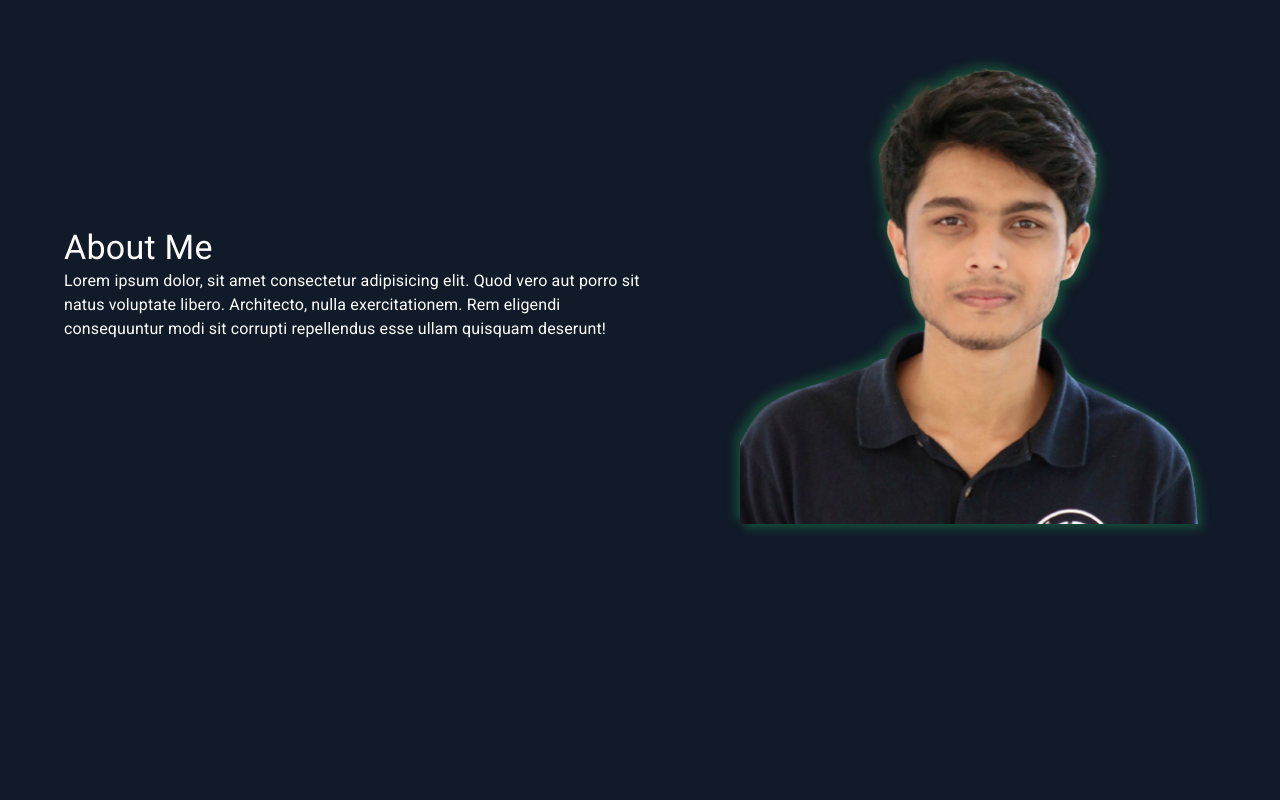
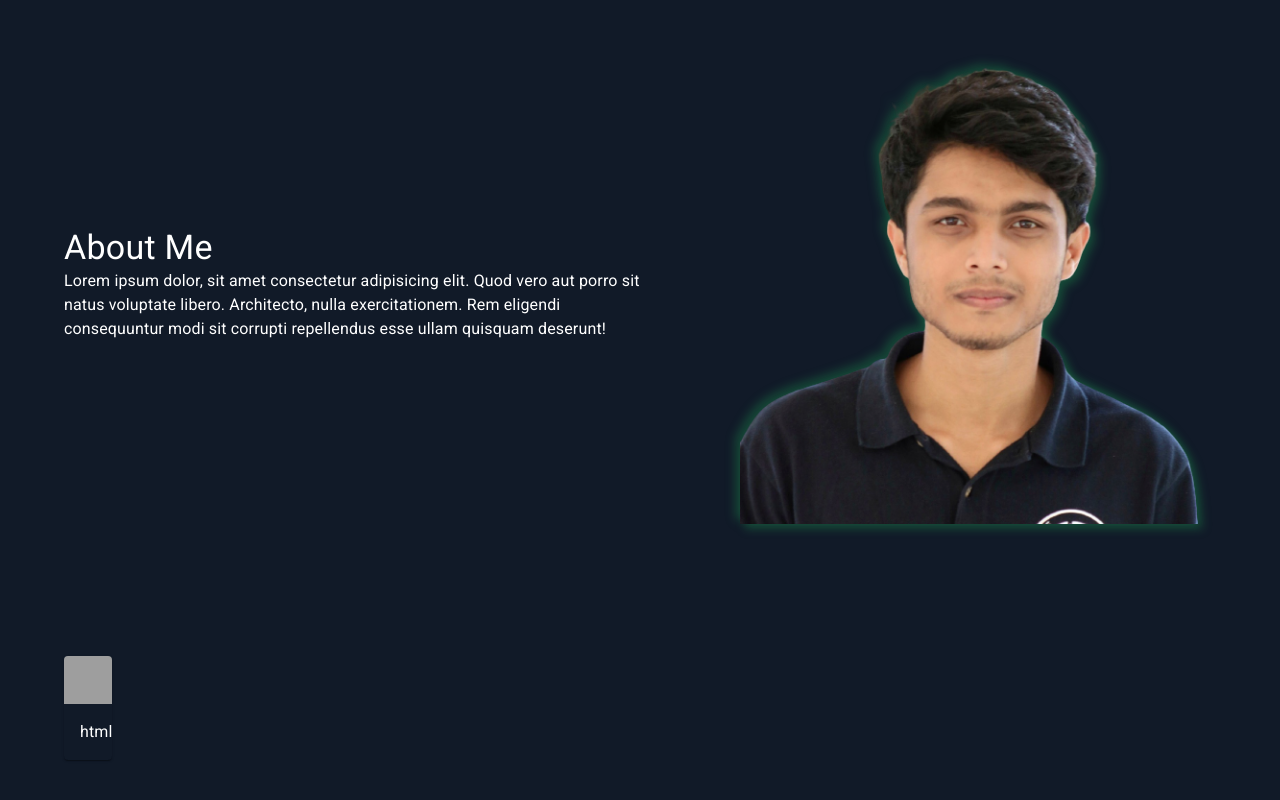
Before and after one commit to rijvimahmudd/portfolio, a React (Vite) app: page / in a window 1280 px wide. Shown: the part 878-1678 px from the top of the page. Before the commit the page ends 1534 px from the top, so only its background shows below. Built offline with nearby package versions, Linux system fonts and the light colour scheme; grey boxes are pictures that could not be loaded.

Commit message:
work on skills

```diff
--- a/src/App.jsx
+++ b/src/App.jsx
@@ -4,6 +4,7 @@ import './App.css';
 import Hero from './components/hero';
 import About from './components/about';
 import useDocumentTitle from './hooks/useDocumentTitle';
+import Skill from './components/skills';
 
 function App() {
 	//TODO - have to work on make title dynamic from profession
@@ -21,6 +22,7 @@ function App() {
 				>
 					<Hero></Hero>
 					<About></About>
+					<Skill></Skill>
 				</Box>
 			</Container>
 		</>
--- /dev/null
+++ b/src/components/skills/index.jsx
@@ -0,0 +1,55 @@
+import {
+	Box,
+	Card,
+	CardActionArea,
+	CardContent,
+	CardMedia,
+	Typography,
+} from '@mui/material';
+
+const skills = [
+	{
+		name: 'html',
+		icon: 'https://img.icons8.com/?size=48&id=20909&format=svg',
+	},
+];
+const Skill = () => {
+	return (
+		<Box
+			component={'div'}
+			sx={{
+				height: '70vh',
+			}}
+		>
+			{skills.map((item, id) => {
+				return (
+					<Card
+						key={id}
+						sx={{
+							backgroundColor: 'transparent',
+							maxWidth: '48px',
+						}}
+					>
+						<CardActionArea>
+							<CardMedia
+								component="img"
+								image={item.icon}
+								alt={item.name}
+								sx={{
+									height: '48px',
+									width: '48px',
+								}}
+							/>
+
+							<CardContent>
+								<Typography sx={{ color: 'white' }}> {item.name}</Typography>
+							</CardContent>
+						</CardActionArea>
+					</Card>
+				);
+			})}
+		</Box>
+	);
+};
+
+export default Skill;
--- a/src/hooks/useDocumentTitle.js
+++ b/src/hooks/useDocumentTitle.js
@@ -4,15 +4,20 @@ import { useRef, useEffect } from 'react'
 function useDocumentTitle(title, prevailOnUnmount = false) {
   const defaultTitle = useRef(document.title);
 
+
   useEffect(() => {
-    document.title = title;
+    defaultTitle.current = title;
   }, [title]);
 
-  useEffect(() => () => {
-    if (!prevailOnUnmount) {
-      document.title = defaultTitle.current;
-    }
-  }, [prevailOnUnmount])
+  useEffect(() => {
+
+    return () => {
+      if (!prevailOnUnmount) {
+        document.title = defaultTitle.current;
+      }
+    };
+  }, [prevailOnUnmount]);
+
 }
 
 export default useDocumentTitle;
```
